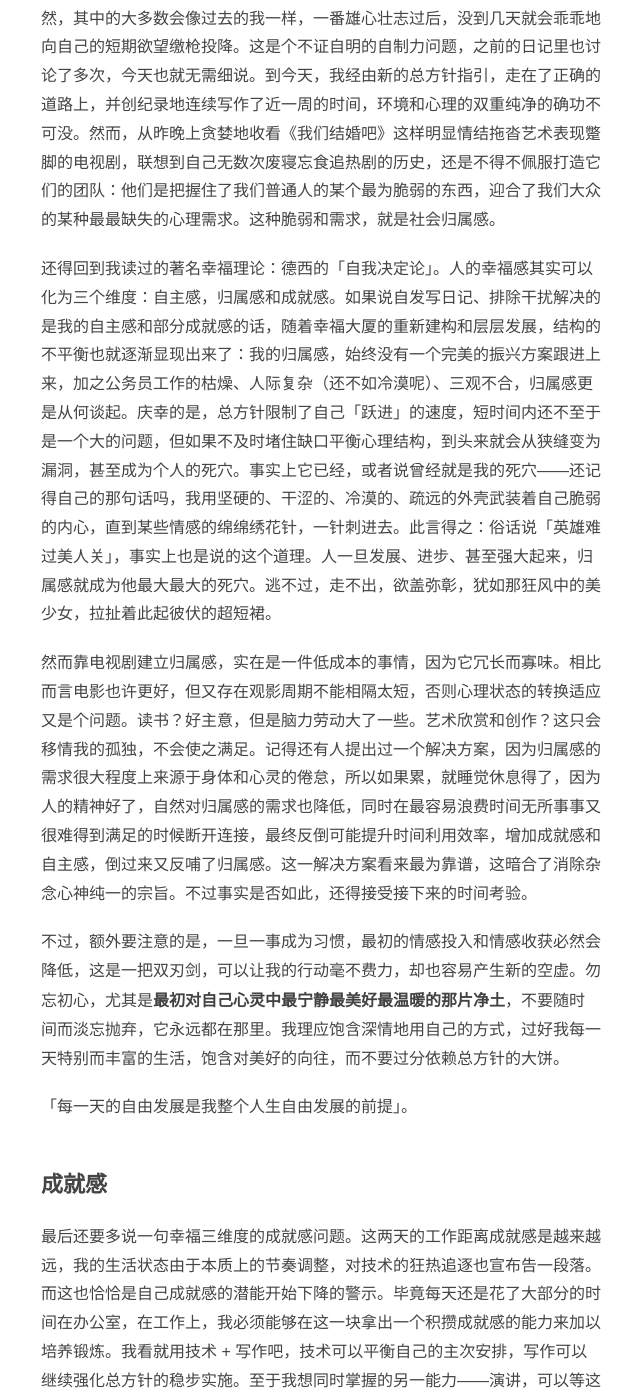
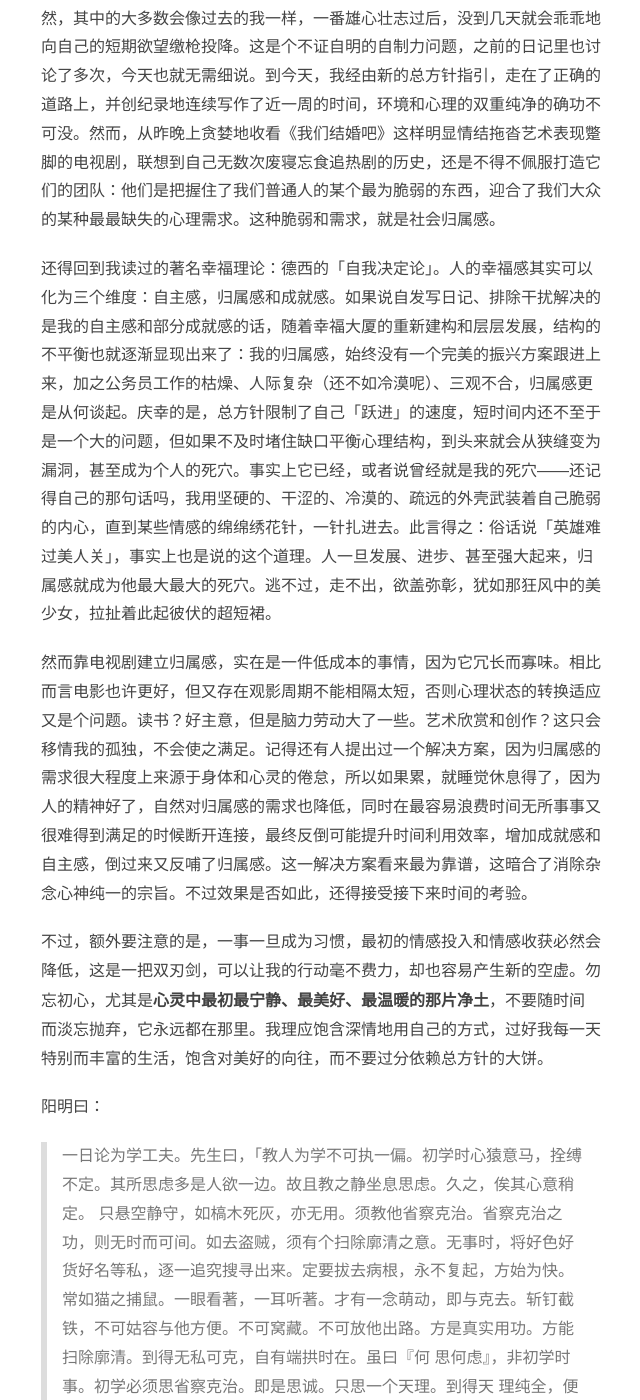
Before and after one commit to fanyange/fanyange.github.io, a Jekyll site: the page built from _posts/2013-11-25-new-6th.md, in a window 1280 px wide and 1400 px high, scrolled down 896 px. Shown: the whole window, without its empty margins (319-959 px from the left). Built offline with Jekyll 4.4.1, drawn with Linux system fonts in a browser that asks for light colours; some web fonts are replaced; comment, search, counter and statistics services are not loaded; some of the changed text lies outside the part shown.

Commit message:
Edit 2013-11-25-new-6th.md

```diff
--- a/_posts/2013-11-25-new-6th.md
+++ b/_posts/2013-11-25-new-6th.md
@@ -18,11 +18,15 @@ categories: 日知录
 ## 归属感
 曾读过阳智平老师 [关掉电视，连线世界](http://www.yangzhiping.com/psy/tv.html) 的呼吁。同这世界上千千万万的好事一样，只要是个有上进心的人都会深以为然，立志追随这样的梦想和生活方式，当然，其中的大多数会像过去的我一样，一番雄心壮志过后，没到几天就会乖乖地向自己的短期欲望缴枪投降。这是个不证自明的自制力问题，之前的日记里也讨论了多次，今天也就无需细说。到今天，我经由新的总方针指引，走在了正确的道路上，并创纪录地连续写作了近一周的时间，环境和心理的双重纯净的确功不可没。然而，从昨晚上贪婪地收看《我们结婚吧》这样明显情结拖沓艺术表现蹩脚的电视剧，联想到自己无数次废寝忘食追热剧的历史，还是不得不佩服打造它们的团队：他们是把握住了我们普通人的某个最为脆弱的东西，迎合了我们大众的某种最最缺失的心理需求。这种脆弱和需求，就是社会归属感。
 
-还得回到我读过的著名幸福理论：德西的「自我决定论」。人的幸福感其实可以化为三个维度：自主感，归属感和成就感。如果说自发写日记、排除干扰解决的是我的自主感和部分成就感的话，随着幸福大厦的重新建构和层层发展，结构的不平衡也就逐渐显现出来了：我的归属感，始终没有一个完美的振兴方案跟进上来，加之公务员工作的枯燥、人际复杂（还不如冷漠呢）、三观不合，归属感更是从何谈起。庆幸的是，总方针限制了自己「跃进」的速度，短时间内还不至于是一个大的问题，但如果不及时堵住缺口平衡心理结构，到头来就会从狭缝变为漏洞，甚至成为个人的死穴。事实上它已经，或者说曾经就是我的死穴——还记得自己的那句话吗，我用坚硬的、干涩的、冷漠的、疏远的外壳武装着自己脆弱的内心，直到某些情感的绵绵绣花针，一针刺进去。此言得之：俗话说「英雄难过美人关」，事实上也是说的这个道理。人一旦发展、进步、甚至强大起来，归属感就成为他最大最大的死穴。逃不过，走不出，欲盖弥彰，犹如那狂风中的美少女，拉扯着此起彼伏的超短裙。
+还得回到我读过的著名幸福理论：德西的「自我决定论」。人的幸福感其实可以化为三个维度：自主感，归属感和成就感。如果说自发写日记、排除干扰解决的是我的自主感和部分成就感的话，随着幸福大厦的重新建构和层层发展，结构的不平衡也就逐渐显现出来了：我的归属感，始终没有一个完美的振兴方案跟进上来，加之公务员工作的枯燥、人际复杂（还不如冷漠呢）、三观不合，归属感更是从何谈起。庆幸的是，总方针限制了自己「跃进」的速度，短时间内还不至于是一个大的问题，但如果不及时堵住缺口平衡心理结构，到头来就会从狭缝变为漏洞，甚至成为个人的死穴。事实上它已经，或者说曾经就是我的死穴——还记得自己的那句话吗，我用坚硬的、干涩的、冷漠的、疏远的外壳武装着自己脆弱的内心，直到某些情感的绵绵绣花针，一针扎进去。此言得之：俗话说「英雄难过美人关」，事实上也是说的这个道理。人一旦发展、进步、甚至强大起来，归属感就成为他最大最大的死穴。逃不过，走不出，欲盖弥彰，犹如那狂风中的美少女，拉扯着此起彼伏的超短裙。
 
-然而靠电视剧建立归属感，实在是一件低成本的事情，因为它冗长而寡味。相比而言电影也许更好，但又存在观影周期不能相隔太短，否则心理状态的转换适应又是个问题。读书？好主意，但是脑力劳动大了一些。艺术欣赏和创作？这只会移情我的孤独，不会使之满足。记得还有人提出过一个解决方案，因为归属感的需求很大程度上来源于身体和心灵的倦怠，所以如果累，就睡觉休息得了，因为人的精神好了，自然对归属感的需求也降低，同时在最容易浪费时间无所事事又很难得到满足的时候断开连接，最终反倒可能提升时间利用效率，增加成就感和自主感，倒过来又反哺了归属感。这一解决方案看来最为靠谱，这暗合了消除杂念心神纯一的宗旨。不过事实是否如此，还得接受接下来的时间考验。
+然而靠电视剧建立归属感，实在是一件低成本的事情，因为它冗长而寡味。相比而言电影也许更好，但又存在观影周期不能相隔太短，否则心理状态的转换适应又是个问题。读书？好主意，但是脑力劳动大了一些。艺术欣赏和创作？这只会移情我的孤独，不会使之满足。记得还有人提出过一个解决方案，因为归属感的需求很大程度上来源于身体和心灵的倦怠，所以如果累，就睡觉休息得了，因为人的精神好了，自然对归属感的需求也降低，同时在最容易浪费时间无所事事又很难得到满足的时候断开连接，最终反倒可能提升时间利用效率，增加成就感和自主感，倒过来又反哺了归属感。这一解决方案看来最为靠谱，这暗合了消除杂念心神纯一的宗旨。不过效果是否如此，还得接受接下来时间的考验。
 
-不过，额外要注意的是，一旦一事成为习惯，最初的情感投入和情感收获必然会降低，这是一把双刃剑，可以让我的行动毫不费力，却也容易产生新的空虚。勿忘初心，尤其是**最初对自己心灵中最宁静最美好最温暖的那片净土**，不要随时间而淡忘抛弃，它永远都在那里。我理应饱含深情地用自己的方式，过好我每一天特别而丰富的生活，饱含对美好的向往，而不要过分依赖总方针的大饼。
+不过，额外要注意的是，一事一旦成为习惯，最初的情感投入和情感收获必然会降低，这是一把双刃剑，可以让我的行动毫不费力，却也容易产生新的空虚。勿忘初心，尤其是**心灵中最初最宁静、最美好、最温暖的那片净土**，不要随时间而淡忘抛弃，它永远都在那里。我理应饱含深情地用自己的方式，过好我每一天特别而丰富的生活，饱含对美好的向往，而不要过分依赖总方针的大饼。
+
+阳明曰：
+
+> 一日论为学工夫。先生曰，「教人为学不可执一偏。初学时心猿意马，拴缚不定。其所思虑多是人欲一边。故且教之静坐息思虑。久之，俟其心意稍定。 只悬空静守，如槁木死灰，亦无用。须教他省察克治。省察克治之功，则无时而可间。如去盗贼，须有个扫除廓清之意。无事时，将好色好货好名等私，逐一追究搜寻出来。定要拔去病根，永不复起，方始为快。常如猫之捕鼠。一眼看著，一耳听著。才有一念萌动，即与克去。斩钉截铁，不可姑容与他方便。不可窝藏。不可放他出路。方是真实用功。方能扫除廓清。到得无私可克，自有端拱时在。虽曰『何 思何虑』，非初学时事。初学必须思省察克治。即是思诚。只思一个天理。到得天 理纯全，便是何思何虑矣」。
 
 「每一天的自由发展是我整个人生自由发展的前提」。
 
```
